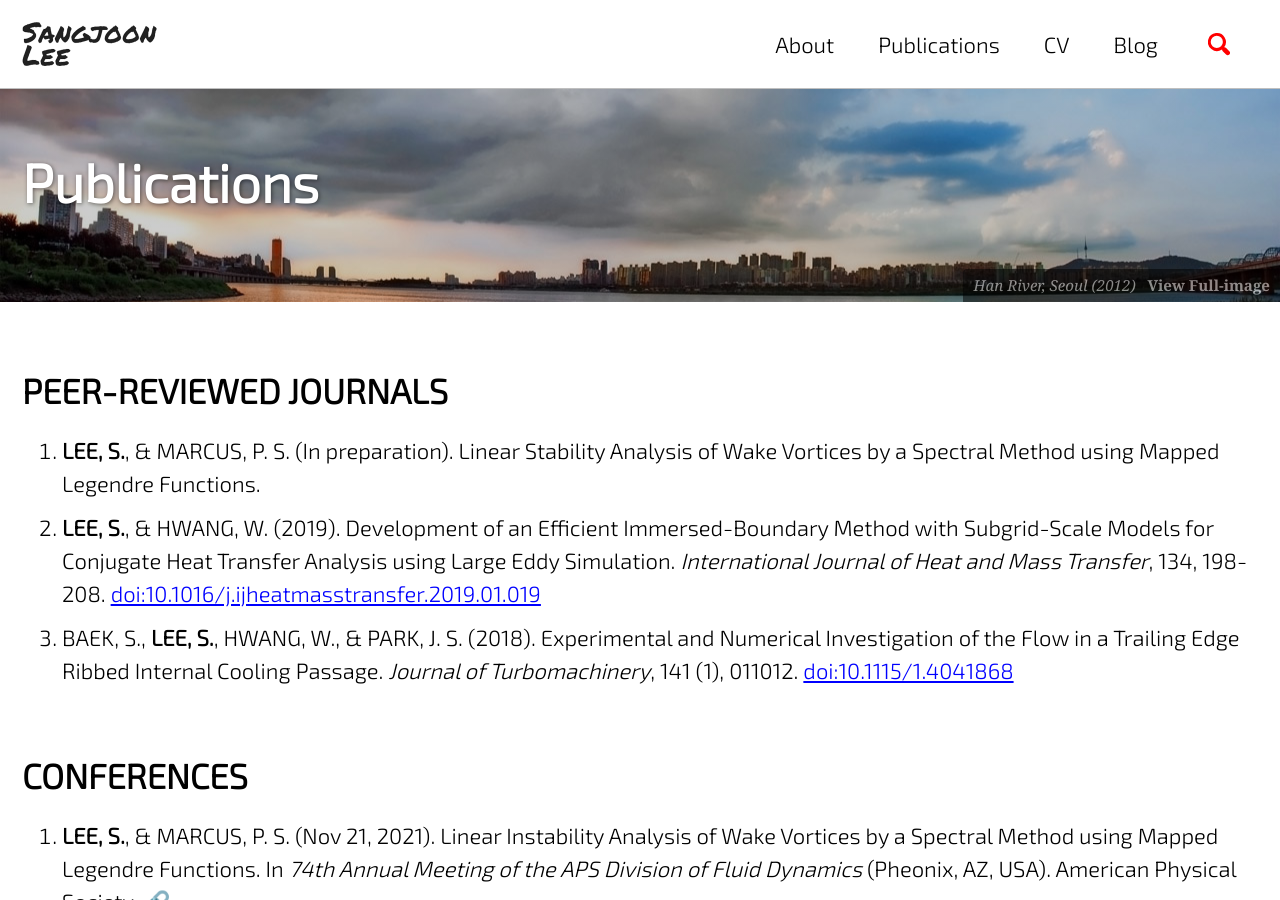
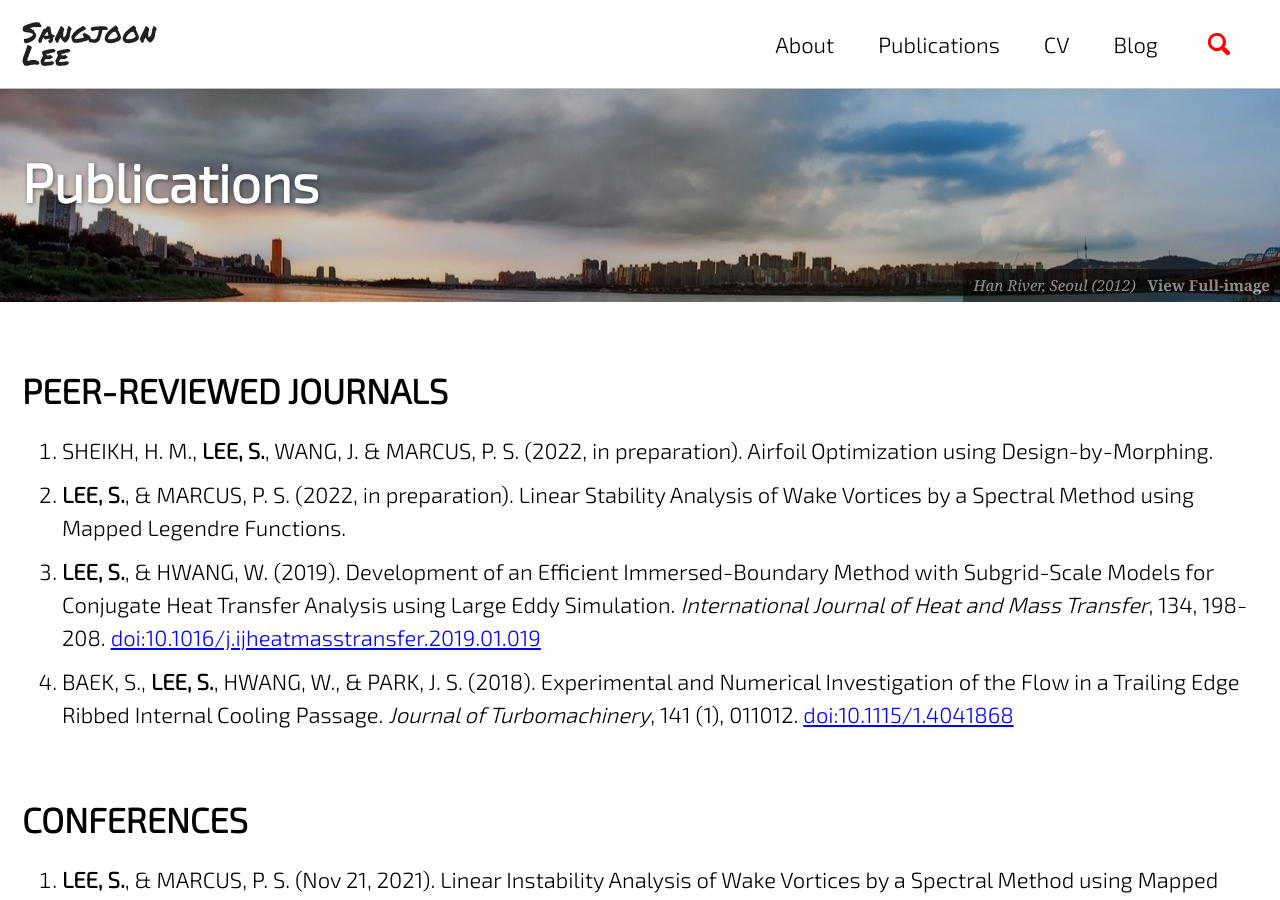
Before and after one commit to jun9303/jun9303.github.io, a Jekyll site: the page built from _pages/publications.md, in a window 1280 px wide and 900 px high. Built offline with Jekyll 4.4.1, drawn with Linux system fonts in a browser that asks for light colours; cached includes are drawn as plain includes; nearby versions of some CDN libraries; emoji names are drawn with the system emoji font.

Commit message:
Joon <jun9303@gmail.com>

```diff
--- a/_pages/publications.md
+++ b/_pages/publications.md
@@ -10,9 +10,10 @@ header:
 
 # PEER-REVIEWED JOURNALS
 
-1. **LEE, S.**, & MARCUS, P. S. (In preparation). Linear Stability Analysis of Wake Vortices by a Spectral Method using Mapped Legendre Functions.
-2. **LEE, S.**, & HWANG, W. (2019). Development of an Efficient Immersed-Boundary Method with Subgrid-Scale Models for Conjugate Heat Transfer Analysis using Large Eddy Simulation. *International Journal of Heat and Mass Transfer*, 134, 198-208. [doi:10.1016/j.ijheatmasstransfer.2019.01.019](https://doi.org/10.1016/j.ijheatmasstransfer.2019.01.019)
-3. BAEK, S., **LEE, S.**, HWANG, W., & PARK, J. S. (2018). Experimental and Numerical Investigation of the Flow in a Trailing Edge Ribbed Internal Cooling Passage. *Journal of Turbomachinery*, 141 (1), 011012. [doi:10.1115/1.4041868](https://doi.org/10.1115/1.4041868)
+1. SHEIKH, H. M., **LEE, S.**, WANG, J. & MARCUS, P. S. (2022, in preparation). Airfoil Optimization using Design-by-Morphing.
+2. **LEE, S.**, & MARCUS, P. S. (2022, in preparation). Linear Stability Analysis of Wake Vortices by a Spectral Method using Mapped Legendre Functions.
+3. **LEE, S.**, & HWANG, W. (2019). Development of an Efficient Immersed-Boundary Method with Subgrid-Scale Models for Conjugate Heat Transfer Analysis using Large Eddy Simulation. *International Journal of Heat and Mass Transfer*, 134, 198-208. [doi:10.1016/j.ijheatmasstransfer.2019.01.019](https://doi.org/10.1016/j.ijheatmasstransfer.2019.01.019)
+4. BAEK, S., **LEE, S.**, HWANG, W., & PARK, J. S. (2018). Experimental and Numerical Investigation of the Flow in a Trailing Edge Ribbed Internal Cooling Passage. *Journal of Turbomachinery*, 141 (1), 011012. [doi:10.1115/1.4041868](https://doi.org/10.1115/1.4041868)
 
 
 # CONFERENCES
```
